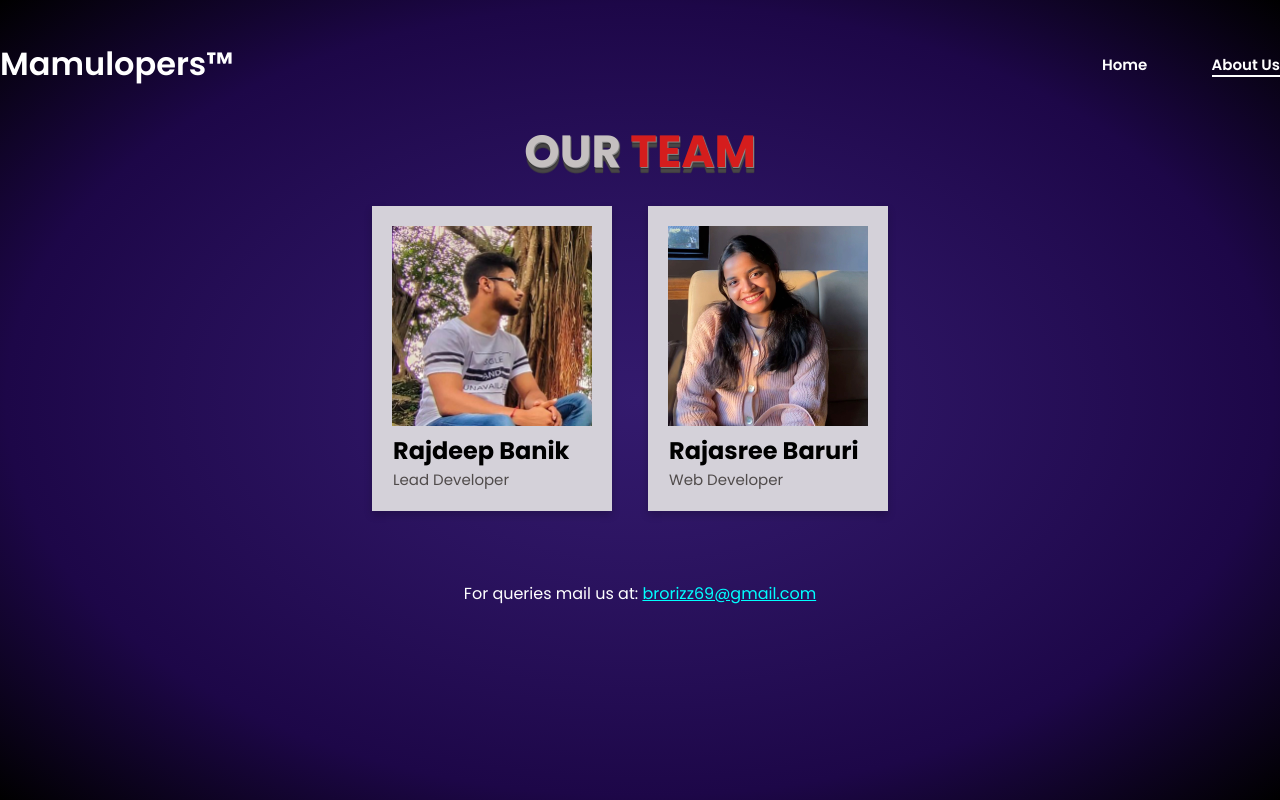
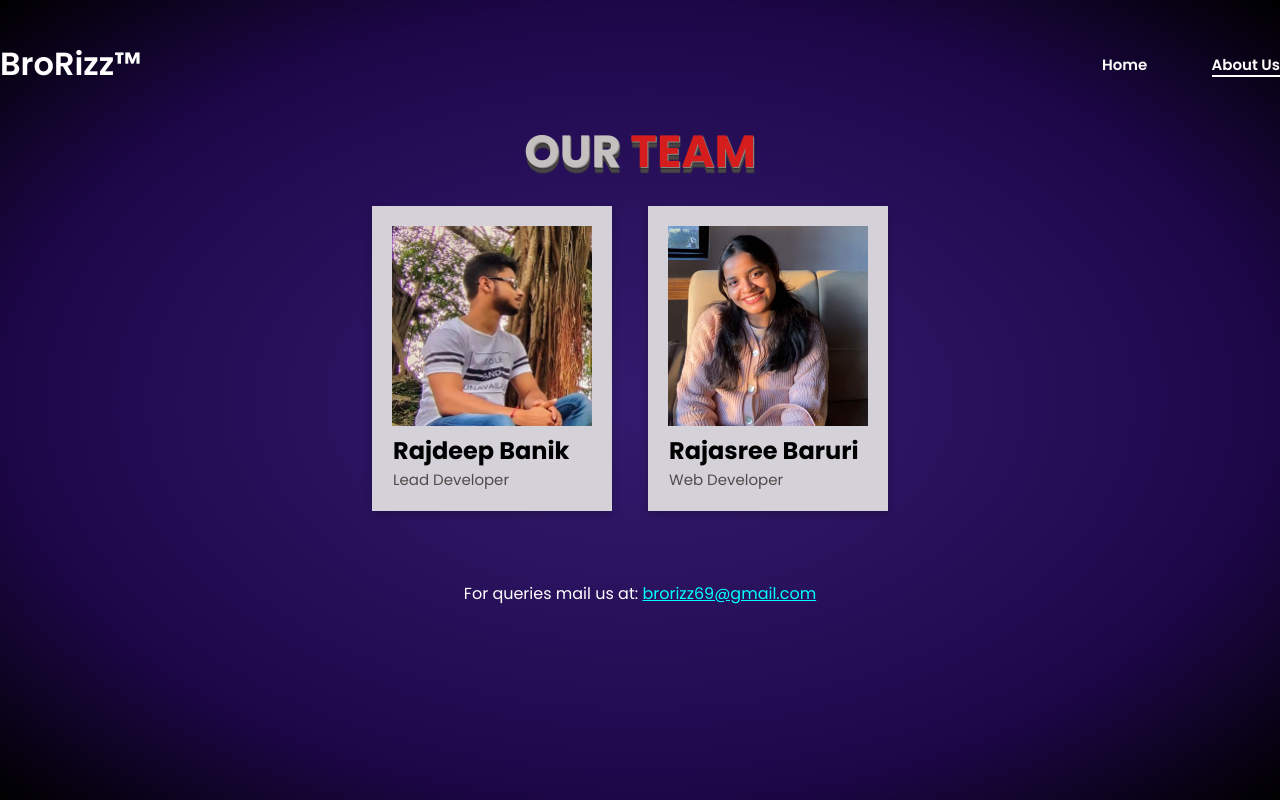
Before and after one commit to boredom1234/Pix_Adv_Web, a plain HTML site: page aboutus.html in a window 1280 px wide. Drawn offline with Linux system fonts and the light colour scheme.

Commit message:
Update aboutus.html

```diff
--- a/aboutus.html
+++ b/aboutus.html
@@ -20,7 +20,7 @@
         <div class="main-width">
             <header>
                 <div class="logo">
-                    <h2><a href="index.html" style='color: white;' >Mamulopers™</a></h2>
+                    <h2><a href="index.html" style='color: white;' >BroRizz™</a></h2>
                 </div>
 
                 <nav>
```
